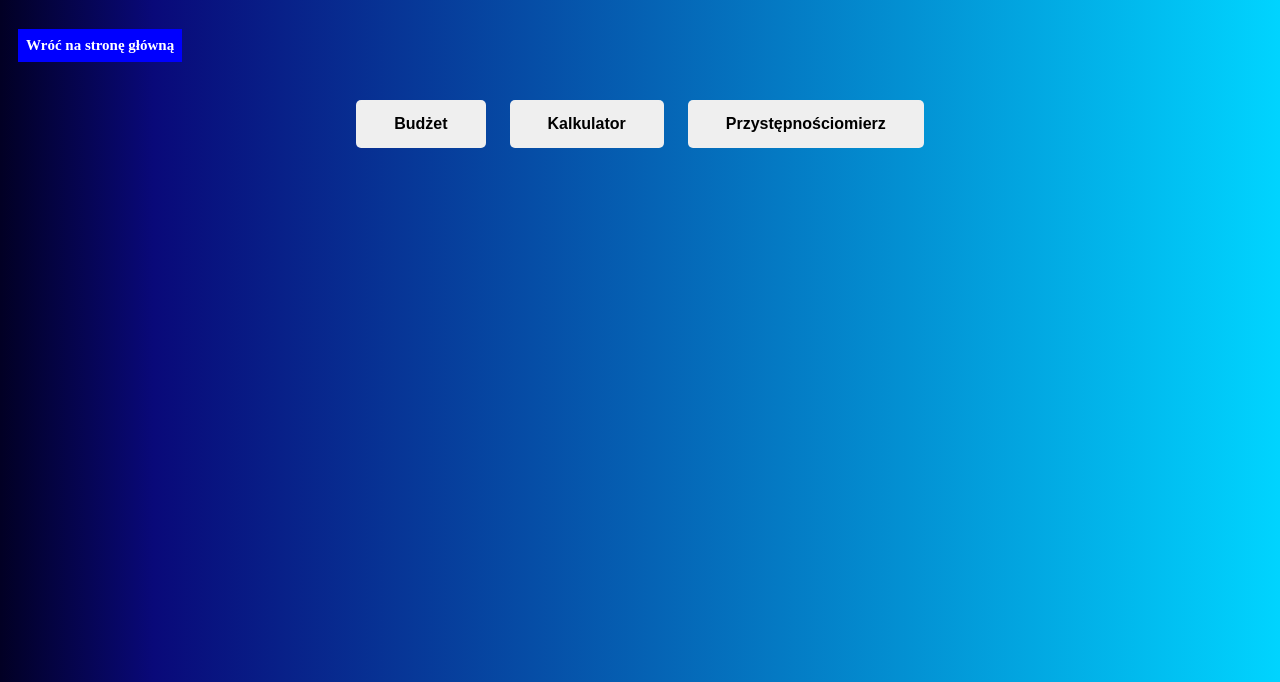
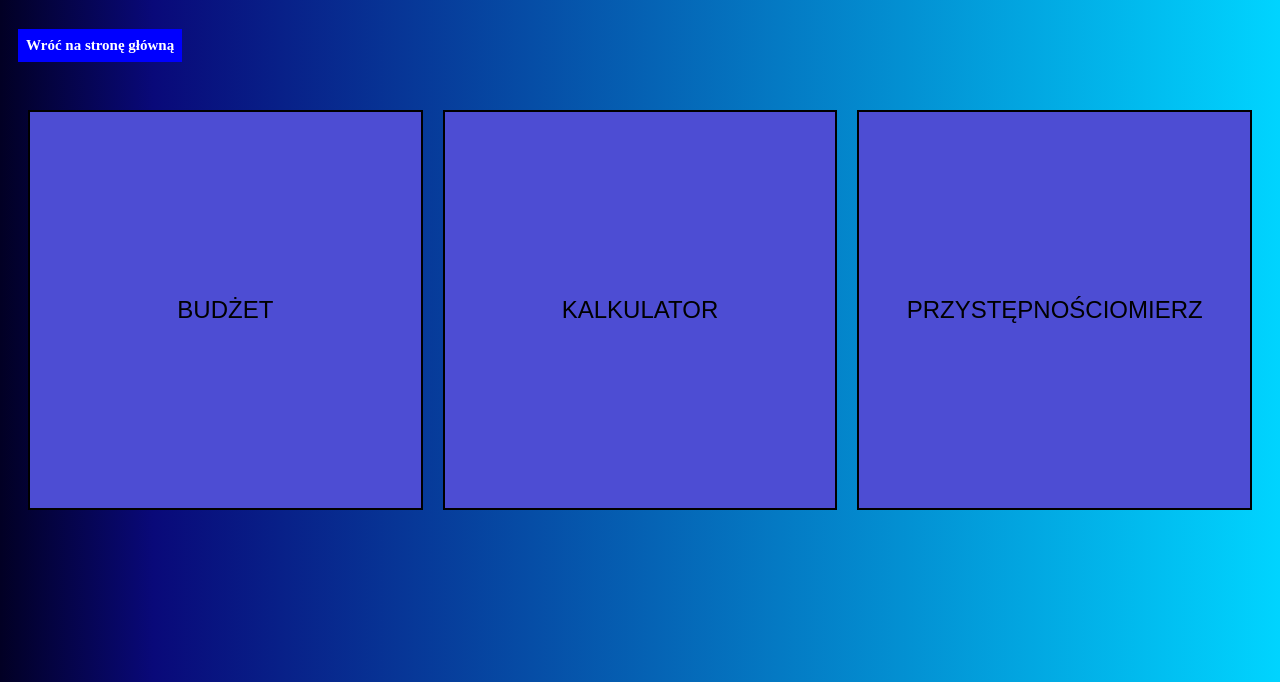
Before and after one commit to Bartolini515/Plusanto, a Django app: page /dashboard/ in a window 1280 px wide. Shown: the part 118-800 px from the top of the page. Run offline with Django 5.2, Linux system fonts and the light colour scheme; the visitor is signed in with stand-in values (Sample User, id 1).

Commit message:
poprawa wyglądu zakładki dashboard

```diff
--- a/main/templates/dashboard.html
+++ b/main/templates/dashboard.html
@@ -1,5 +1,6 @@
 <!DOCTYPE html>
 <html lang="pl">
+
 <head>
     {% load static %}
     <meta charset="UTF-8">
@@ -18,9 +19,10 @@
     </ul>
 {% endif %}
 <h3><a href="{% url 'index' %}"class="button1">Wróć na stronę główną</a></h3>
-
-    <button class="button2"><a href="{% url 'budget' %}">Budżet</a></button>
-    <button class="button2"><a href="{% url 'calculator' %}">Kalkulator</a></button>
-    <button class="button2"><a href="{% url 'affordability' %}">Przystępnościomierz</a></button>
+    <div class="dashboard-menu">
+    <button class="button5"><a href="{% url 'budget' %}">Budżet</a></button>
+    <button class="button5"><a href="{% url 'calculator' %}">Kalkulator</a></button>
+    <button class="button5"><a href="{% url 'affordability' %}">Przystępnościomierz</a></button>
+    </div>
 </body>
 </html>
--- a/static/css/styles.css
+++ b/static/css/styles.css
@@ -221,3 +221,38 @@ button:active {
   z-index: 9999998;
   display: block;
 }
+
+
+
+.button5 {
+    background-color: #4d4dd3;
+    border: 2px solid black;
+    color: #ffffff; /* Biały tekst */
+    width: 300px; /* Szerokość prostokątów */
+    height: 100px; /* Wysokość prostokątów */
+    font-family: 'Arial', sans-serif; /* Czcionka */
+    font-size: 24px; /* Duży rozmiar czcionki */
+    text-transform: uppercase; /* Wielkie litery */
+    cursor: pointer; /* Kursor wskazujący */
+    transition: background-color 0.3s, color 0.3s; /* Efekt przejścia */
+    display: flex;
+    align-items: center;
+    justify-content: center;
+    text-align: center;
+    height: 400px;
+    width: 400px;
+}
+
+.button5:hover {
+    background-color: #080477;
+    color: #ffffff;
+}
+
+ .dashboard-menu {
+    display: flex;
+    flex-direction: row;
+    align-items: center;
+    gap: 20px; /* Odstępy między przyciskami */
+    padding: 20px;
+
+ }
```
